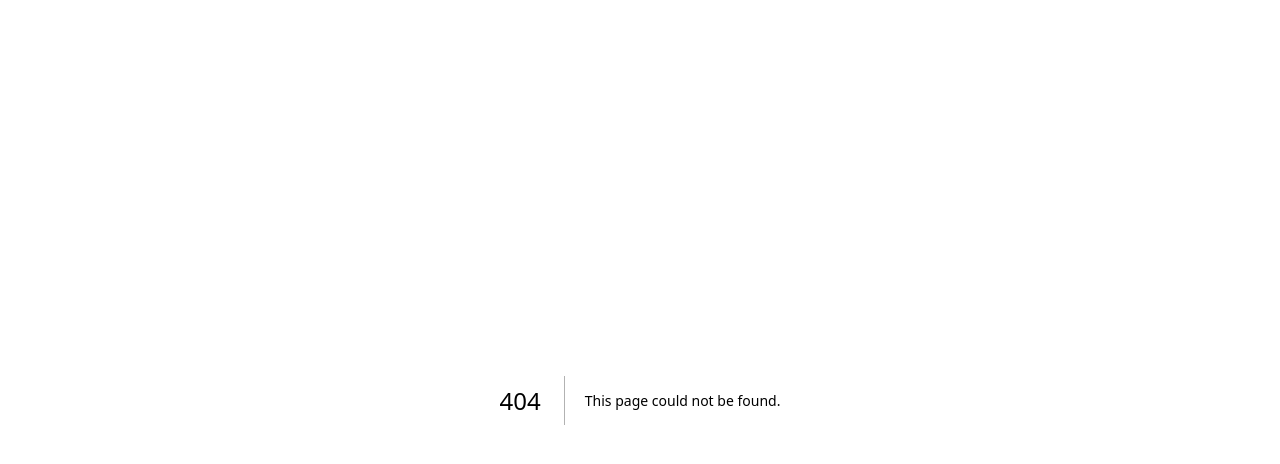
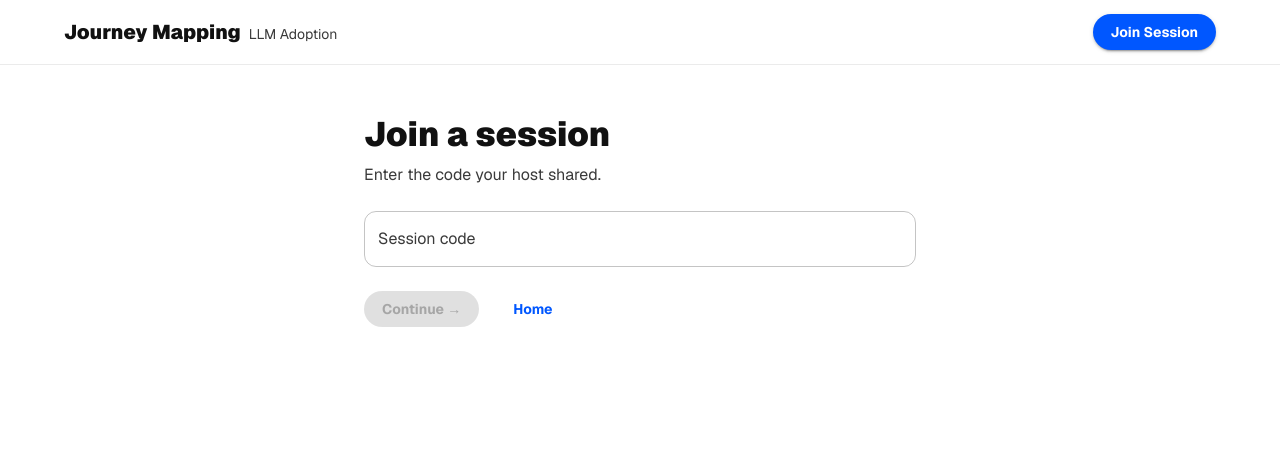
Before and after one commit to jayclockwork/where-is-maldo, a Next.js app in the folder web/: page /join in a window 1280 px wide. Before the commit this address had no page. Shown: the top 464 px of the page. Built offline with nearby package versions, Linux system fonts and the light colour scheme; what @mui/material-nextjs would draw is missing.

Commit message:
More session work

```diff
--- a/web/src/app/api/sessions/close/route.ts
+++ /dev/null
@@ -1,22 +0,0 @@
-import { NextResponse } from "next/server";
-
-import { getSessionsRepository } from "@/data/sessions/repositorySingleton";
-
-export const runtime = "nodejs";
-
-export async function POST(req: Request) {
-  const repo = getSessionsRepository();
-  const body = (await req.json().catch(() => ({}))) as { sessionId?: string; adminToken?: string };
-  const sessionId = body.sessionId?.trim();
-  const adminToken = body.adminToken?.trim();
-  if (!sessionId || !adminToken) return NextResponse.json({ error: "Missing sessionId or adminToken" }, { status: 400 });
-
-  try {
-    const session = await repo.closeSession({ sessionId, adminToken });
-    return NextResponse.json({ session });
-  } catch (e) {
-    const msg = e instanceof Error ? e.message : "Close failed";
-    const status = msg.toLowerCase().includes("unauthorized") ? 401 : msg.toLowerCase().includes("not found") ? 404 : 400;
-    return NextResponse.json({ error: msg }, { status });
-  }
-}
--- a/web/src/app/api/sessions/reopen/route.ts
+++ /dev/null
@@ -1,22 +0,0 @@
-import { NextResponse } from "next/server";
-
-import { getSessionsRepository } from "@/data/sessions/repositorySingleton";
-
-export const runtime = "nodejs";
-
-export async function POST(req: Request) {
-  const repo = getSessionsRepository();
-  const body = (await req.json().catch(() => ({}))) as { sessionId?: string; adminToken?: string };
-  const sessionId = body.sessionId?.trim();
-  const adminToken = body.adminToken?.trim();
-  if (!sessionId || !adminToken) return NextResponse.json({ error: "Missing sessionId or adminToken" }, { status: 400 });
-
-  try {
-    const session = await repo.reopenSession({ sessionId, adminToken });
-    return NextResponse.json({ session });
-  } catch (e) {
-    const msg = e instanceof Error ? e.message : "Reopen failed";
-    const status = msg.toLowerCase().includes("unauthorized") ? 401 : msg.toLowerCase().includes("not found") ? 404 : 400;
-    return NextResponse.json({ error: msg }, { status });
-  }
-}
--- /dev/null
+++ b/web/src/app/join/page.tsx
@@ -0,0 +1,71 @@
+"use client";
+
+import { useMemo, useState } from "react";
+import { useRouter } from "next/navigation";
+import Link from "next/link";
+import { Alert, Box, Button, Container, Stack, TextField, Typography } from "@mui/material";
+
+import { SiteAppBar } from "@/components/SiteAppBar";
+
+function normalizeCode(raw: string): string {
+  return raw.trim().toUpperCase();
+}
+
+export default function JoinCodePage() {
+  const router = useRouter();
+  const [code, setCode] = useState("");
+  const [error, setError] = useState<string | null>(null);
+
+  const normalized = useMemo(() => normalizeCode(code), [code]);
+  const canSubmit = normalized.length > 0;
+
+  function submit() {
+    if (!canSubmit) {
+      setError("Enter a session code.");
+      return;
+    }
+    setError(null);
+    router.push(`/s/${encodeURIComponent(normalized)}`);
+  }
+
+  return (
+    <>
+      <SiteAppBar />
+      <Container maxWidth="sm" sx={{ py: { xs: 4, md: 6 } }}>
+        <Stack spacing={3}>
+          <Box>
+            <Typography variant="h4" component="h1" sx={{ fontWeight: 900 }}>
+              Join a session
+            </Typography>
+            <Typography sx={{ color: "text.secondary", mt: 1 }}>
+              Enter the code your host shared.
+            </Typography>
+          </Box>
+
+          {error ? <Alert severity="error">{error}</Alert> : null}
+
+          <TextField
+            label="Session code"
+            placeholder="e.g., DEMO20"
+            value={code}
+            onChange={(e) => setCode(e.target.value)}
+            onKeyDown={(e) => {
+              if (e.key === "Enter") submit();
+            }}
+            inputProps={{ autoCapitalize: "characters" }}
+            fullWidth
+          />
+
+          <Stack direction="row" spacing={2} sx={{ flexWrap: "wrap" }}>
+            <Button variant="contained" color="primary" onClick={submit} disabled={!canSubmit}>
+              Continue →
+            </Button>
+            <Button component={Link} href="/" variant="text">
+              Home
+            </Button>
+          </Stack>
+        </Stack>
+      </Container>
+    </>
+  );
+}
--- a/web/src/app/page.tsx
+++ b/web/src/app/page.tsx
@@ -61,7 +61,7 @@ export default function Home() {
                   <Button variant="text" component={Link} href="/host">
                     Create session →
                   </Button>
-                  <Button variant="text" component={Link} href="/s/DEMO20">
+                  <Button variant="text" component={Link} href="/join">
                     Join Session →
                   </Button>
                   <Button variant="text" component={Link} href="/w/DEMO20">
--- a/web/src/components/SiteAppBar.tsx
+++ b/web/src/components/SiteAppBar.tsx
@@ -39,8 +39,7 @@ export function SiteAppBar({
                 color="primary"
                 variant="contained"
                 component={Link}
-                href="/s/DEMO20"
-                title="Demo join link (PRD 002 wiring in progress)"
+                href="/join"
               >
                 Join Session
               </Button>
--- a/web/src/data/sessions/InMemorySessionsRepository.ts
+++ b/web/src/data/sessions/InMemorySessionsRepository.ts
@@ -132,28 +132,6 @@ export class InMemorySessionsRepository implements SessionsRepository {
     };
   }
 
-  async closeSession(input: AdminActionInput): Promise<Session> {
-    this.assertAdmin(input);
-    const session = this.sessionsById.get(input.sessionId);
-    if (!session) throw new Error("Session not found");
-    if (session.status === "closed") return session;
-    const updated: Session = { ...session, status: "closed" };
-    this.sessionsById.set(input.sessionId, updated);
-    this.emit(input.sessionId, { type: "session_updated", session: updated });
-    return updated;
-  }
-
-  async reopenSession(input: AdminActionInput): Promise<Session> {
-    this.assertAdmin(input);
-    const session = this.sessionsById.get(input.sessionId);
-    if (!session) throw new Error("Session not found");
-    if (session.status === "open") return session;
-    const updated: Session = { ...session, status: "open" };
-    this.sessionsById.set(input.sessionId, updated);
-    this.emit(input.sessionId, { type: "session_updated", session: updated });
-    return updated;
-  }
-
   async clearResults(input: AdminActionInput): Promise<void> {
     this.assertAdmin(input);
     const keys = this.mappingKeysBySessionId.get(input.sessionId);
--- a/web/src/domain/sessions/repository.ts
+++ b/web/src/domain/sessions/repository.ts
@@ -35,8 +35,6 @@ export interface SessionsRepository {
   listMappings(sessionId: string): Promise<Mapping[]>;
 
   // Host/admin controls (PRD 004)
-  closeSession(input: AdminActionInput): Promise<Session>;
-  reopenSession(input: AdminActionInput): Promise<Session>;
   clearResults(input: AdminActionInput): Promise<void>;
   exportSession(input: AdminActionInput): Promise<SessionExportV1>;
 
```
Also changed, not shown: web/src/app/admin/[id]/page.tsx (+0 -47 lines), 3 other files (tests, documents, lock files or other folders).
